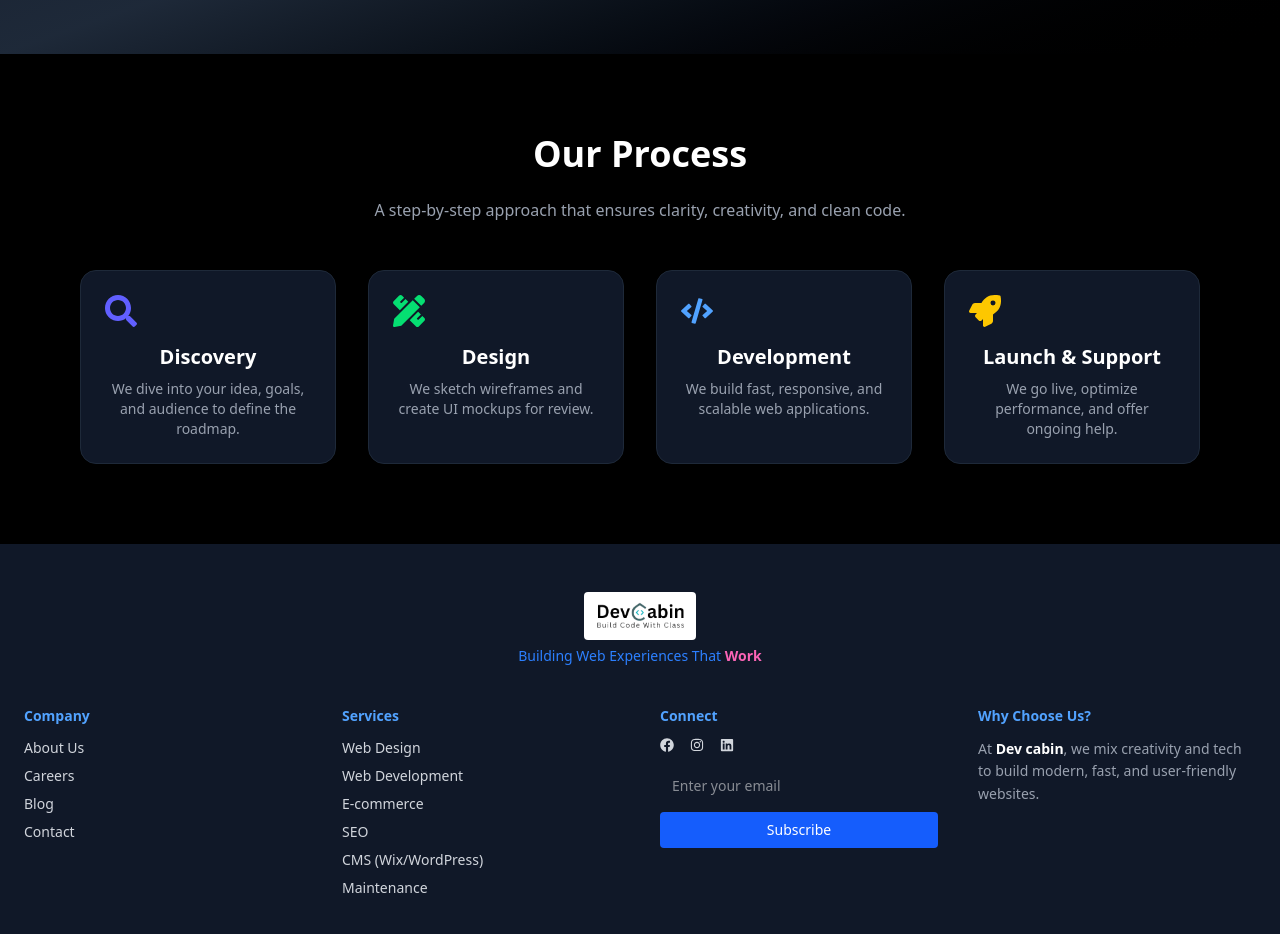
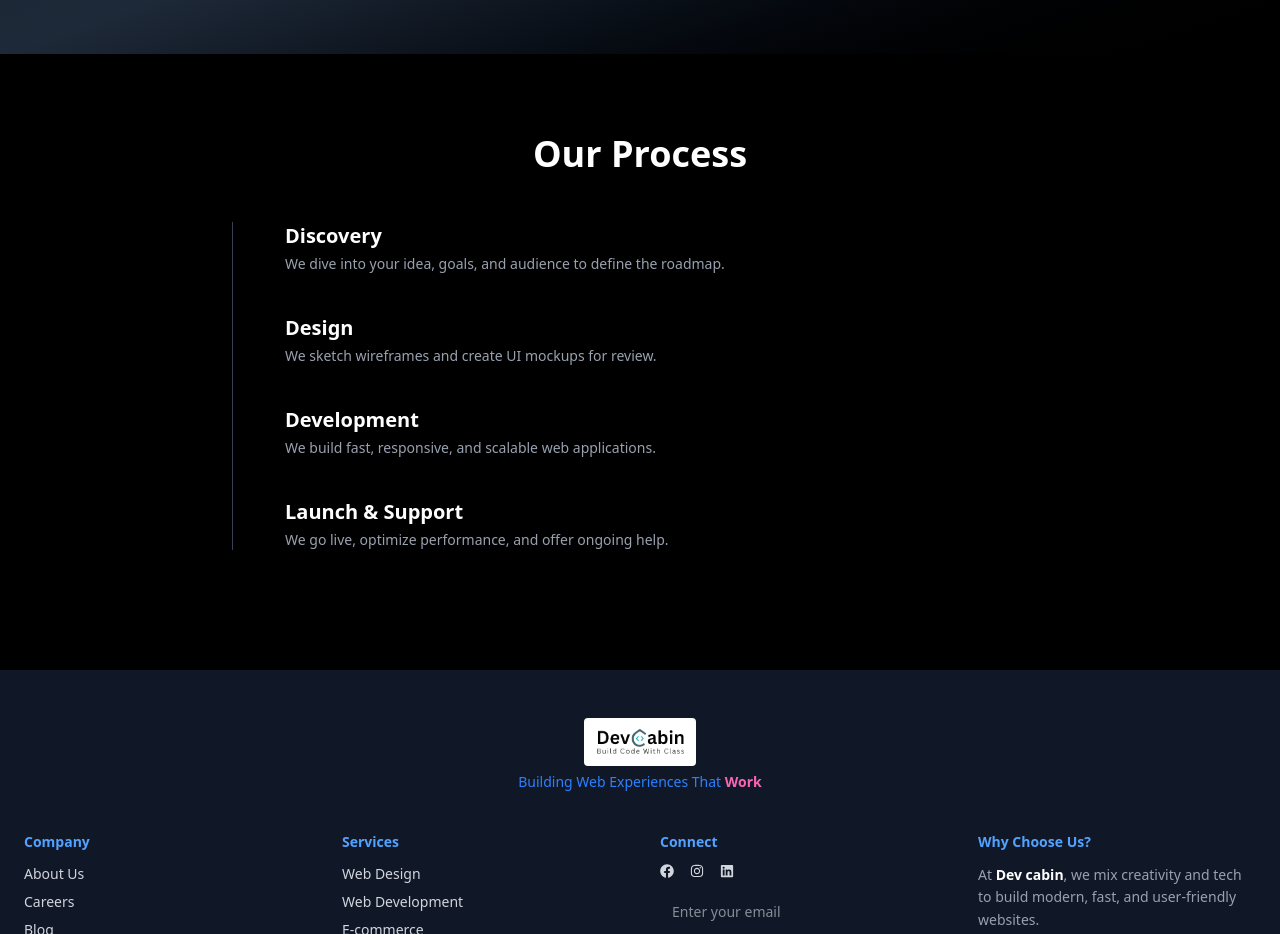
Before and after one commit to Asadulla56/-devcabin-website, a Next.js app: page / in a window 1280 px wide. Shown: the part 1460-2394 px from the top of the page. Built offline with nearby package versions, Linux system fonts and the light colour scheme.

Commit message:
our process  section edit

```diff
--- a/src/Component/OurProcess.jsx
+++ b/src/Component/OurProcess.jsx
@@ -4,22 +4,22 @@ import { FaSearch, FaPencilRuler, FaCode, FaRocket } from "react-icons/fa";
 
 const steps = [
   {
-    icon: <FaSearch className="w-8 h-8 text-indigo-500" />,
+    icon: <FaSearch className="w-6 h-6 text-indigo-500" />,
     title: "Discovery",
     desc: "We dive into your idea, goals, and audience to define the roadmap.",
   },
   {
-    icon: <FaPencilRuler className="w-8 h-8 text-green-400" />,
+    icon: <FaPencilRuler className="w-6 h-6 text-green-400" />,
     title: "Design",
     desc: "We sketch wireframes and create UI mockups for review.",
   },
   {
-    icon: <FaCode className="w-8 h-8 text-blue-400" />,
+    icon: <FaCode className="w-6 h-6 text-blue-400" />,
     title: "Development",
     desc: "We build fast, responsive, and scalable web applications.",
   },
   {
-    icon: <FaRocket className="w-8 h-8 text-yellow-400" />,
+    icon: <FaRocket className="w-6 h-6 text-yellow-400" />,
     title: "Launch & Support",
     desc: "We go live, optimize performance, and offer ongoing help.",
   },
@@ -27,35 +27,35 @@ const steps = [
 
 export default function OurProcess() {
   return (
-    <section className="py-20 bg-black text-white">
-      <div className="max-w-6xl mx-auto px-4 text-center">
+    <section className="bg-black text-white py-20">
+      <div className="max-w-4xl mx-auto px-6">
         <motion.h2
-          initial={{ opacity: 0, y: 30 }}
+          initial={{ opacity: 0, y: 20 }}
           whileInView={{ opacity: 1, y: 0 }}
-          transition={{ duration: 0.6 }}
+          transition={{ duration: 0.5 }}
           viewport={{ once: true }}
-          className="text-4xl font-bold mb-6"
+          className="text-4xl font-bold text-center mb-12"
         >
           Our Process
         </motion.h2>
-        <p className="text-gray-400 max-w-2xl mx-auto mb-12">
-          A step-by-step approach that ensures clarity, creativity, and clean
-          code.
-        </p>
 
-        <div className="grid gap-8 sm:grid-cols-2 md:grid-cols-4">
+        <div className="relative border-l border-gray-700 ml-4">
           {steps.map((step, index) => (
             <motion.div
               key={index}
-              initial={{ opacity: 0, y: 30 }}
-              whileInView={{ opacity: 1, y: 0 }}
-              transition={{ duration: 0.5, delay: index * 0.1 }}
+              initial={{ opacity: 0, x: -30 }}
+              whileInView={{ opacity: 1, x: 0 }}
+              transition={{ duration: 0.5, delay: index * 0.15 }}
               viewport={{ once: true }}
-              className="bg-gray-900 p-6 rounded-2xl border border-gray-800 hover:shadow-lg transition"
+              className="group mb-10 ml-6 relative"
             >
-              <div className="mb-4">{step.icon}</div>
-              <h3 className="text-xl font-semibold mb-2">{step.title}</h3>
+              <div className="absolute -left-5 top-1.5 w-10 h-10 rounded-full bg-gray-800 border border-gray-600 flex items-center justify-center shadow-md transition-all duration-300 opacity-0 group-hover:opacity-100">
+                {step.icon}
+              </div>
+              <div className="ml-7">
+              <h3 className="text-xl font-semibold mb-1">{step.title}</h3>
               <p className="text-sm text-gray-400">{step.desc}</p>
+              </div>
             </motion.div>
           ))}
         </div>
```
